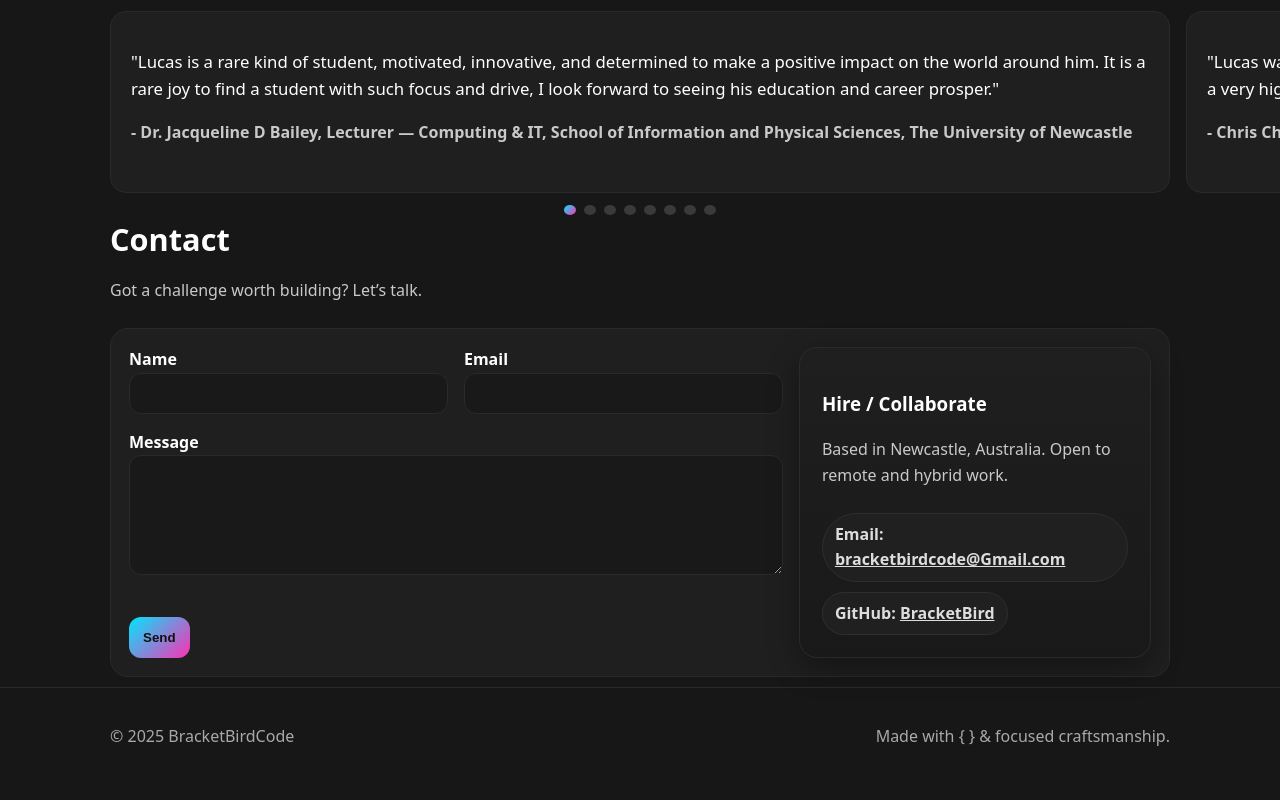
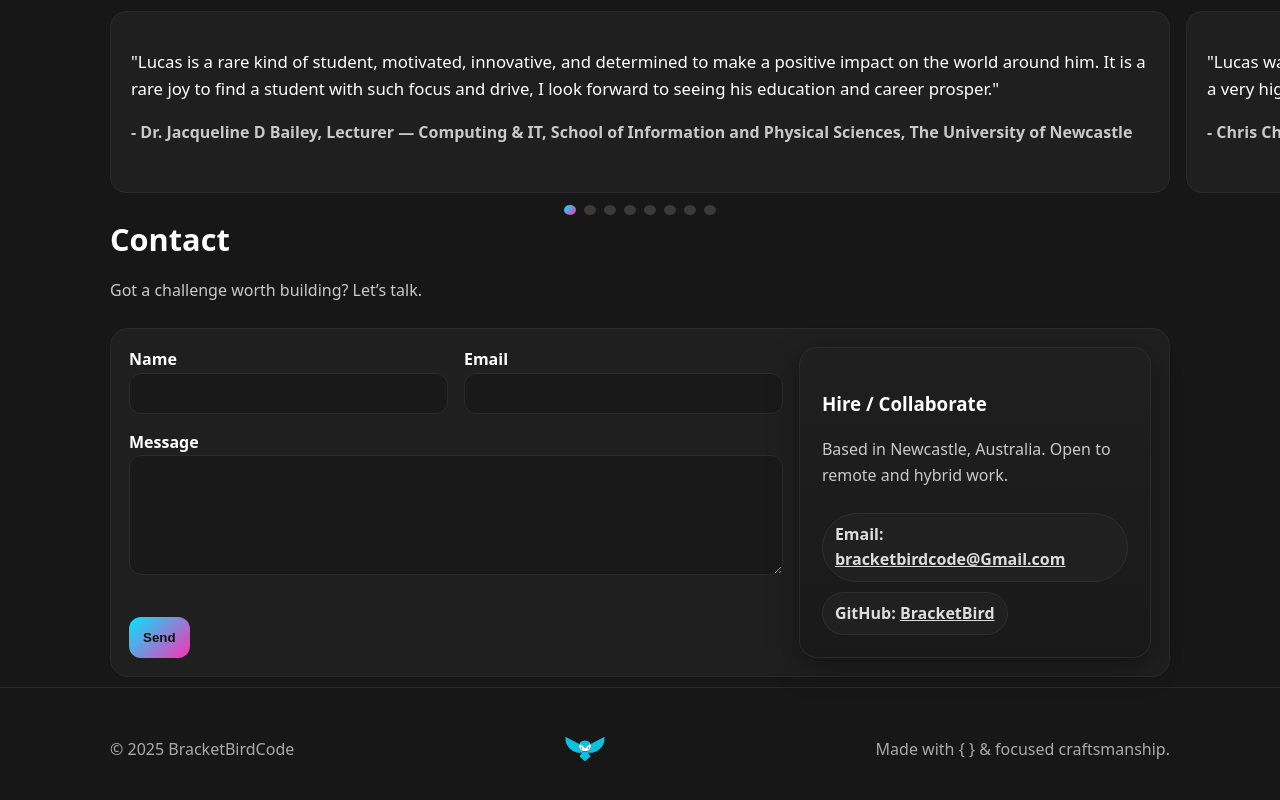
Before and after one commit to Squidly1408/bracketbird, a plain HTML site: page index.html in a window 1280 px wide. Shown: the part 2903-3703 px from the top of the page. Drawn offline with Linux system fonts and the light colour scheme.

Commit message:
adjustments

```diff
--- a/index.html
+++ b/index.html
@@ -736,6 +736,7 @@
         <div class="container"
             style="display:flex;justify-content:space-between;gap:12px;flex-wrap:wrap;align-items:center">
             <div>© <span id="year"></span> BracketBirdCode</div>
+            <img src="./logo.svg" alt="BracketBird Logo" style="width: 50px; height: 50px;">
             <div>Made with <span aria-hidden="true">{ }</span> & focused craftsmanship.</div>
         </div>
     </footer>
```
